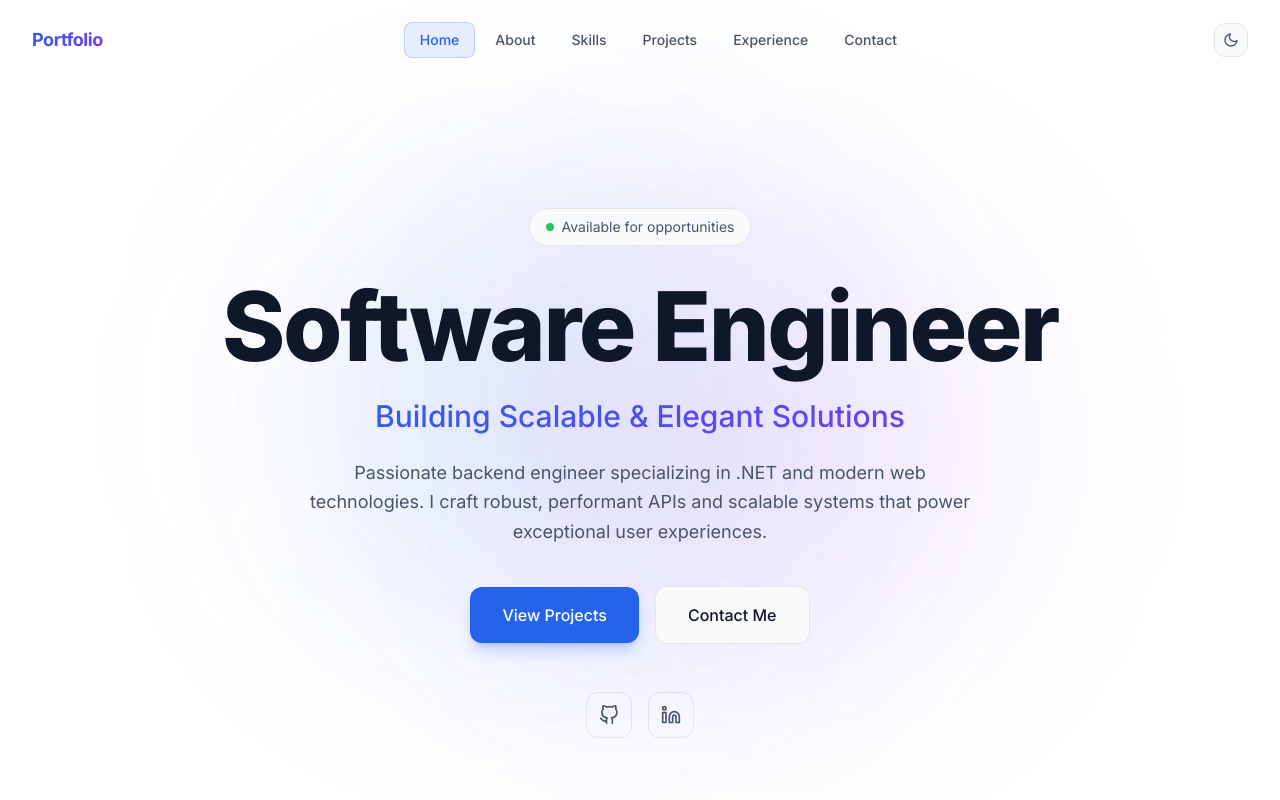
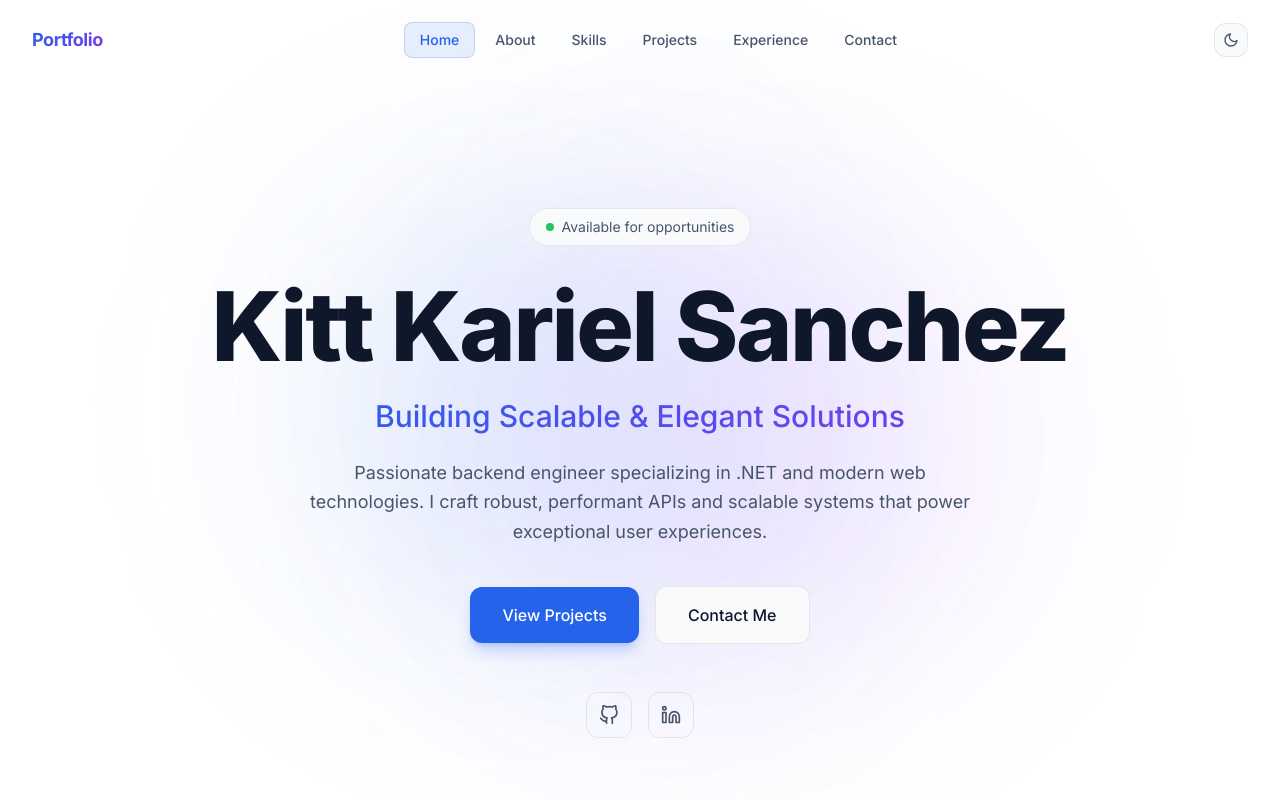
Before and after one commit to kittkariel-dev/portfolio, a React (Vite) app: page / in a window 1280 px wide. Shown: the top 800 px of the page. Built offline with nearby package versions, Linux system fonts and the light colour scheme.

Commit message:
changed hero content (name)

```diff
--- a/src/constants/index.ts
+++ b/src/constants/index.ts
@@ -180,7 +180,7 @@ export const GITHUB_STATS = {
 };
 
 export const HERO_CONTENT = {
-  name: 'Software Engineer',
+  name: 'Kitt Kariel Sanchez',
   title: 'Building Scalable & Elegant Solutions',
   description: 'Passionate backend engineer specializing in .NET and modern web technologies. I craft robust, performant APIs and scalable systems that power exceptional user experiences.',
 };
```
